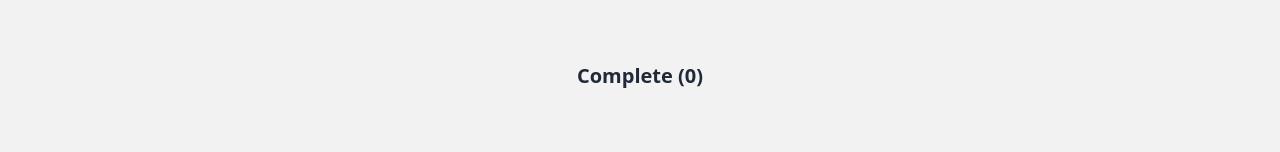
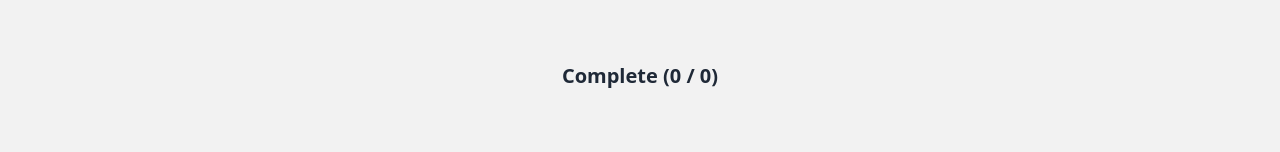
Before and after one commit to alipnf/to-do-list, a React (Vite) app: page / in a window 1280 px wide. Shown: the part 162-314 px from the top of the page. Built offline with nearby package versions, Linux system fonts and the light colour scheme.

Commit message:
feat: add count complete task

```diff
--- a/src/components/complete.jsx
+++ b/src/components/complete.jsx
@@ -1,8 +1,20 @@
+import { useState, useEffect } from "react";
+
 export default function Complete({ list }) {
+  const [completeList, setCompleteList] = useState(0);
+
+  useEffect(() => {
+    const completeCount = list.filter(
+      (item) => item.status === "complete",
+    ).length;
+    setCompleteList(completeCount);
+    console.log("useEffect di Complete terpanggil");
+  }, [list]);
+
   return (
     <div className="mt-4 lg:mt-6 xl:mt-8">
       <h1 className="mb-5 text-center text-lg font-bold md:text-base xl:text-xl">
-        Complete ({list.length})
+        Complete ({completeList} / {list.length})
       </h1>
     </div>
   );
--- a/src/components/hero.jsx
+++ b/src/components/hero.jsx
@@ -1,4 +1,4 @@
-import { useState } from "react";
+import { useState, useEffect } from "react";
 import AddTask from "./addTask";
 import TaskList from "./taskList";
 import Complete from "./complete";
@@ -25,6 +25,10 @@ export default function Hero() {
     setTaskList(updatedTasks);
   };
 
+  useEffect(() => {
+    console.log("Task list updated:", taskList);
+  }, [taskList]);
+
   return (
     <div className="min-h-screen bg-base-200 px-6">
       <div className="flex flex-col justify-center">
--- a/src/components/taskList.jsx
+++ b/src/components/taskList.jsx
@@ -13,7 +13,8 @@ export default function TaskList({ list, deleteList, updateList }) {
     const updatedTasks = [...tasks];
     updatedTasks[index].status =
       updatedTasks[index].status === "unfinished" ? "complete" : "unfinished";
-    setTasks(updatedTasks); // Update tasks
+    setTasks(updatedTasks);
+    updateList(index, updatedTasks[index].text);
   };
 
   const handleUpdate = (index, newValue) => {
@@ -23,6 +24,7 @@ export default function TaskList({ list, deleteList, updateList }) {
   const handleDelete = (index) => {
     deleteList(index);
   };
+
   return (
     <div className="mt-4 lg:mt-6 xl:mt-8 xl:px-[25%]">
       <ul>
@@ -34,11 +36,12 @@ export default function TaskList({ list, deleteList, updateList }) {
                   type="checkbox"
                   className="checkbox"
                   onChange={() => handleCheckboxChange(index)}
+                  checked={item.status === "complete"} // Set the checked attribute based on the status
                 />
                 <span
                   style={{
                     textDecoration:
-                      item.status == "complete" ? "line-through" : "none",
+                      item.status === "complete" ? "line-through" : "none",
                   }}
                 >
                   {item.text}
```
